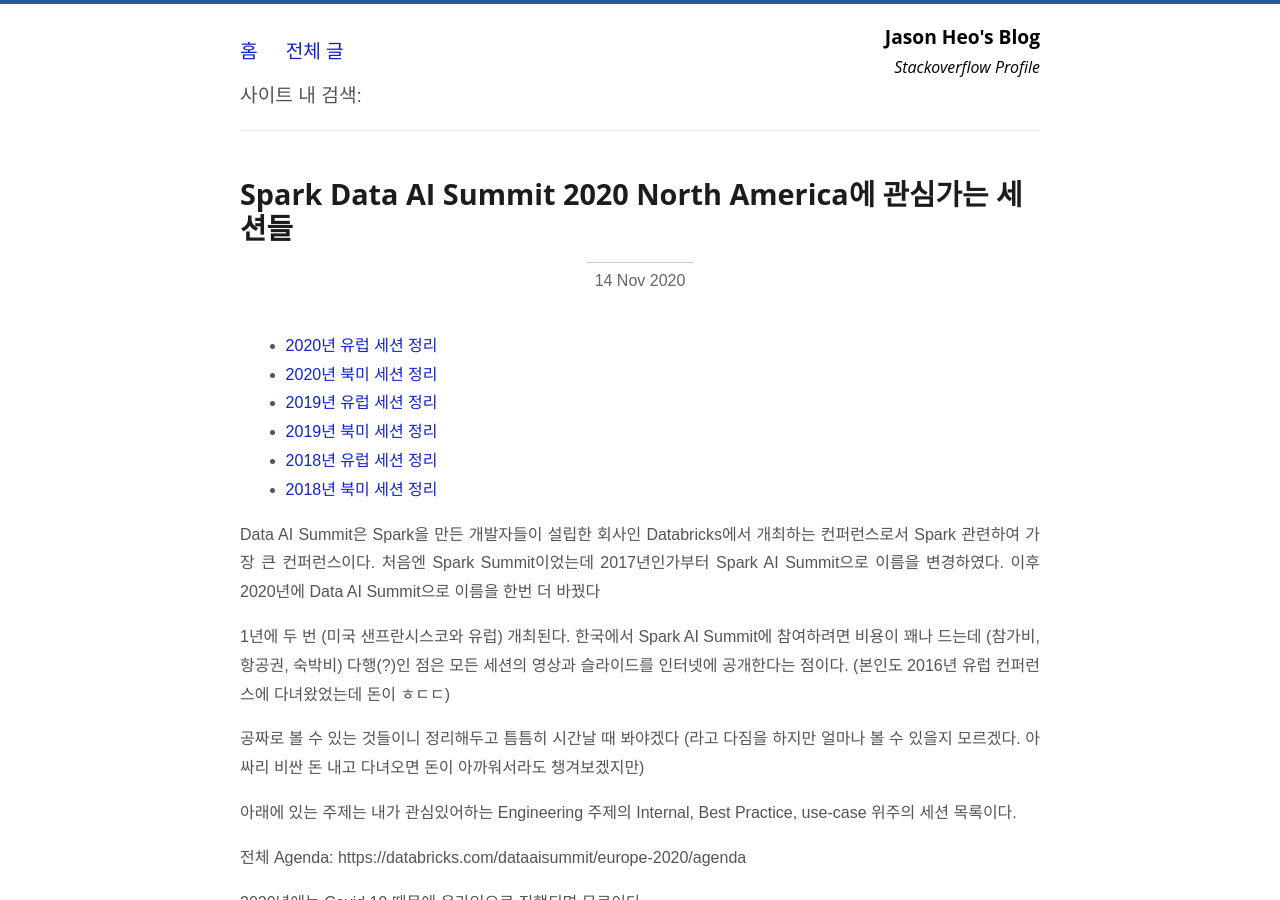
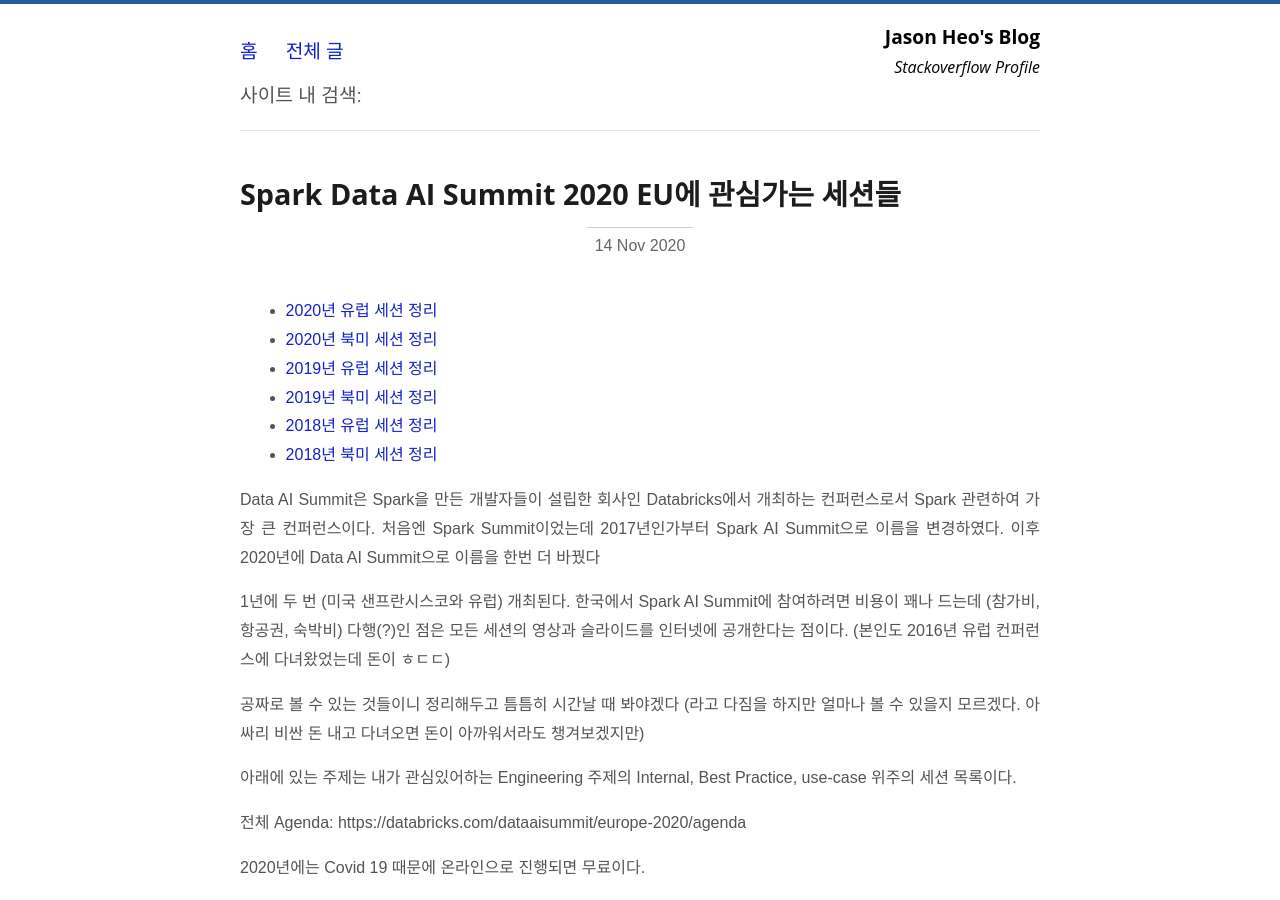
Before and after one commit to jason-heo/jason-heo.github.io, a Jekyll site: the page built from _posts/2020-11-14-data-ai-summit-2020-eu.md, in a window 1280 px wide and 900 px high. Built offline with Jekyll 4.4.1, drawn with Linux system fonts in a browser that asks for light colours; comment, search, counter and statistics services are not loaded.

Commit message:
제목 변경

```diff
--- a/_posts/2020-11-14-data-ai-summit-2020-eu.md
+++ b/_posts/2020-11-14-data-ai-summit-2020-eu.md
@@ -1,6 +1,6 @@
 ---
 layout: post
-title: "Spark Data AI Summit 2020 North America에 관심가는 세션들"
+title: "Spark Data AI Summit 2020 EU에 관심가는 세션들"
 categories: "bigdata"
 ---
 
```
